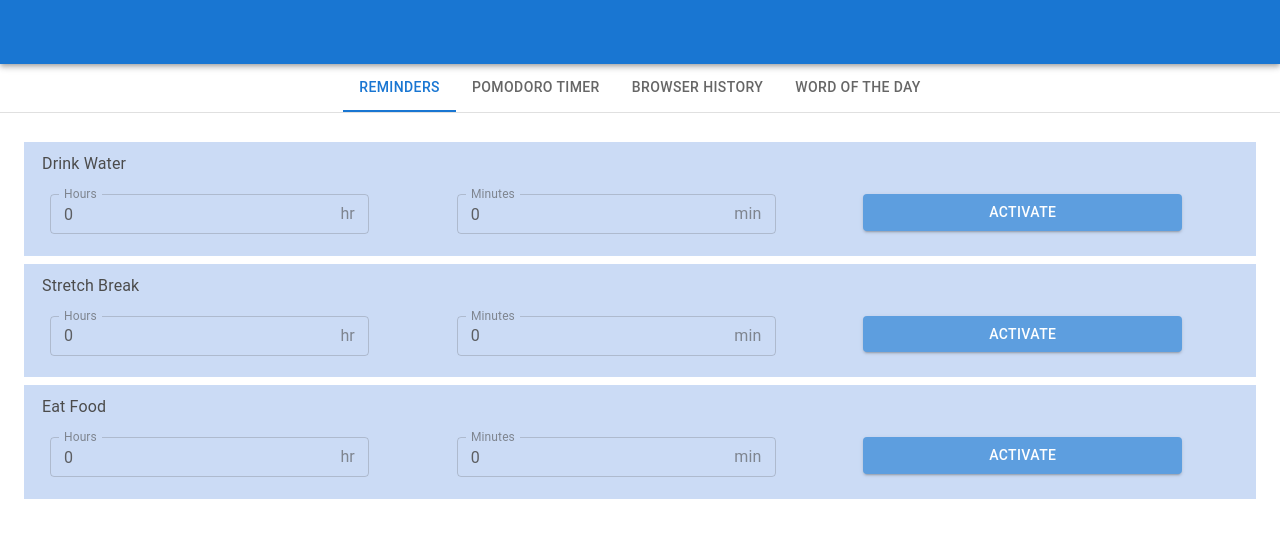
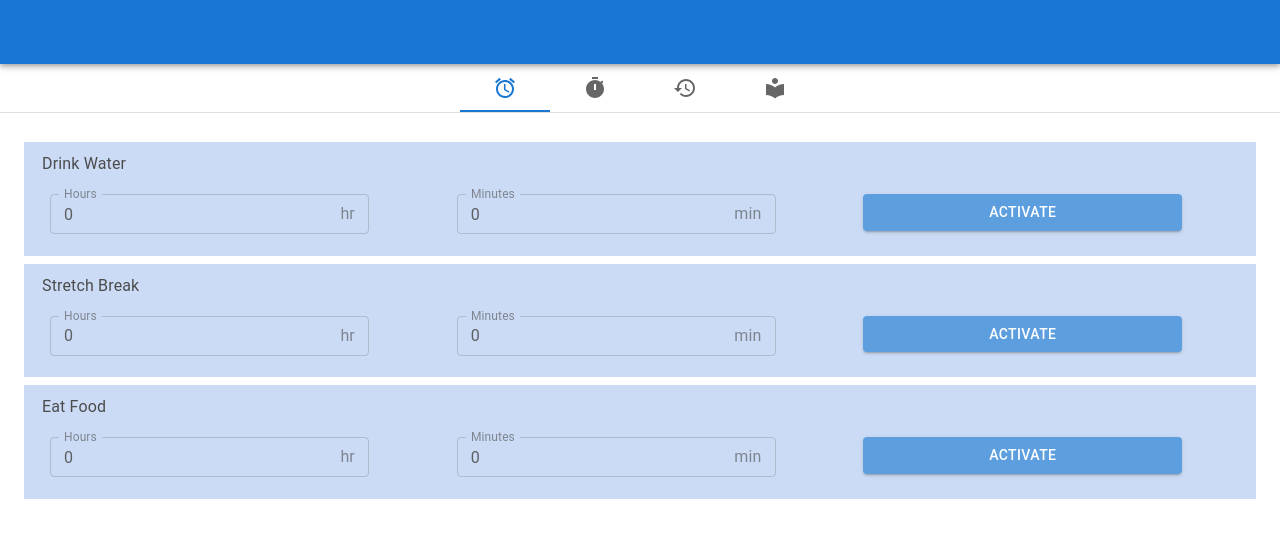
Before and after one commit to nanarboursal/Sesh, a React (Create React App) app in the folder sesh/: page / in a window 1280 px wide. Shown: the top 538 px of the page. Built offline with nearby package versions, Linux system fonts and the light colour scheme.

Commit message:
Changed labels to icons instead of words

```diff
--- a/sesh/src/Tabs/TabsSection.tsx
+++ b/sesh/src/Tabs/TabsSection.tsx
@@ -7,6 +7,10 @@ import Reminders from "../Pages/Reminders";
 import PomodoroTimer from "../Pages/PomodoroTimer";
 import BrowserHistory from "../Pages/BrowserHistory";
 import WordOfTheDay from "../WordOfTheDay/WordOfTheDay";
+import TimerIcon from '@mui/icons-material/Timer';
+import AccessAlarmIcon from '@mui/icons-material/AccessAlarm';
+import HistoryIcon from '@mui/icons-material/History';
+import LocalLibraryIcon from '@mui/icons-material/LocalLibrary';
 
 interface TabPanelProps {
   children?: React.ReactNode;
@@ -52,10 +56,10 @@ function TabsSection() {
     <div>
       <Box sx={{ borderBottom: 1, borderColor: "divider" }}>
         <Tabs value={value} onChange={handleChange} centered>
-          <Tab label="Reminders" />
-          <Tab label="Pomodoro Timer" />
-          <Tab label="Browser History" />
-          <Tab label="Word of the Day" />
+          <Tab icon={<AccessAlarmIcon />} aria-label="Reminders" />
+          <Tab icon={<TimerIcon />} aria-label="Pomodoro Timer" />
+          <Tab icon={<HistoryIcon />} aria-label="Browser History" />
+          <Tab icon={<LocalLibraryIcon />} aria-label="Word of the Day" />
         </Tabs>
       </Box>
       <TabPanel value={value} index={0}>
```
Also changed, not shown: sesh/package.json (line endings or trailing spaces).
